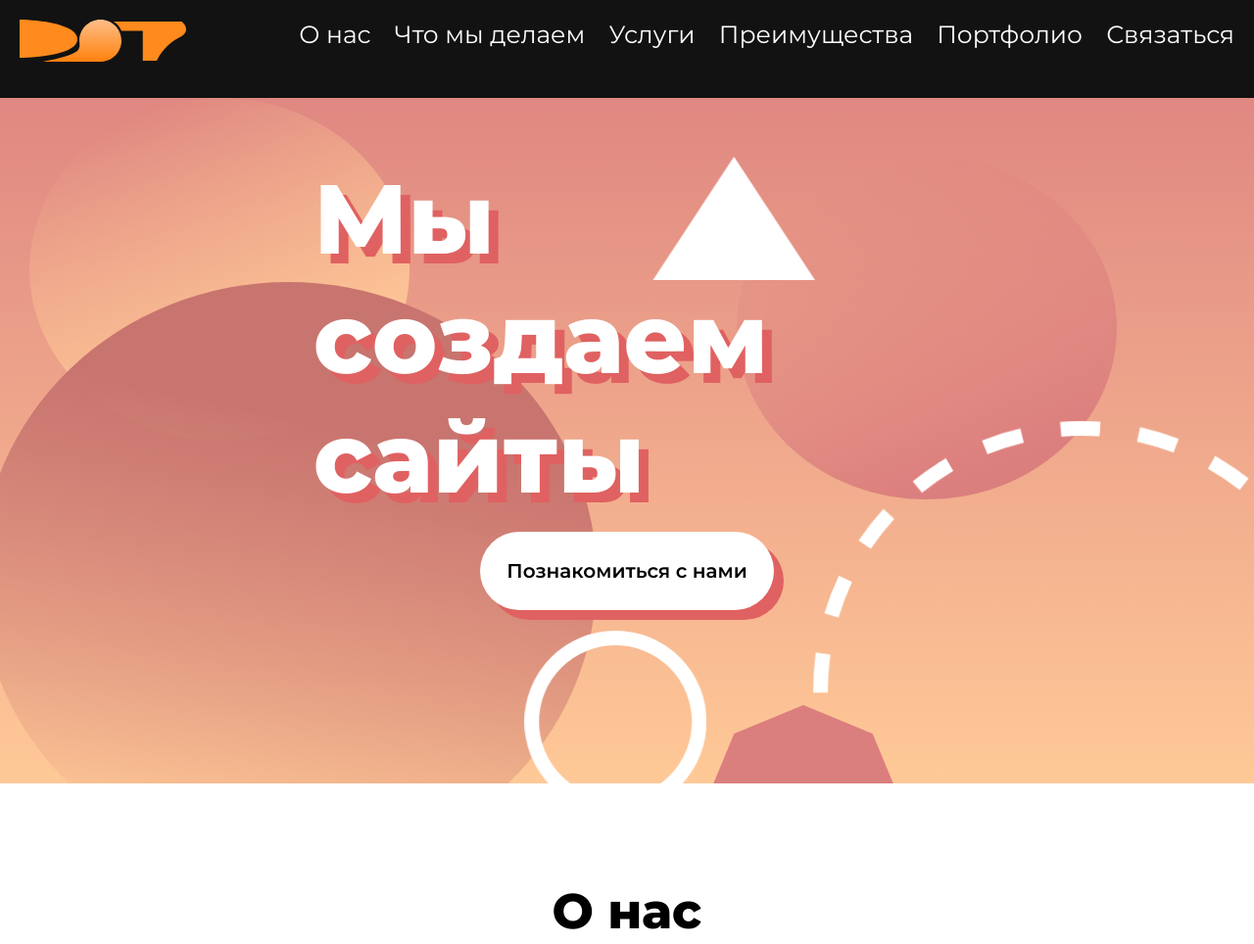
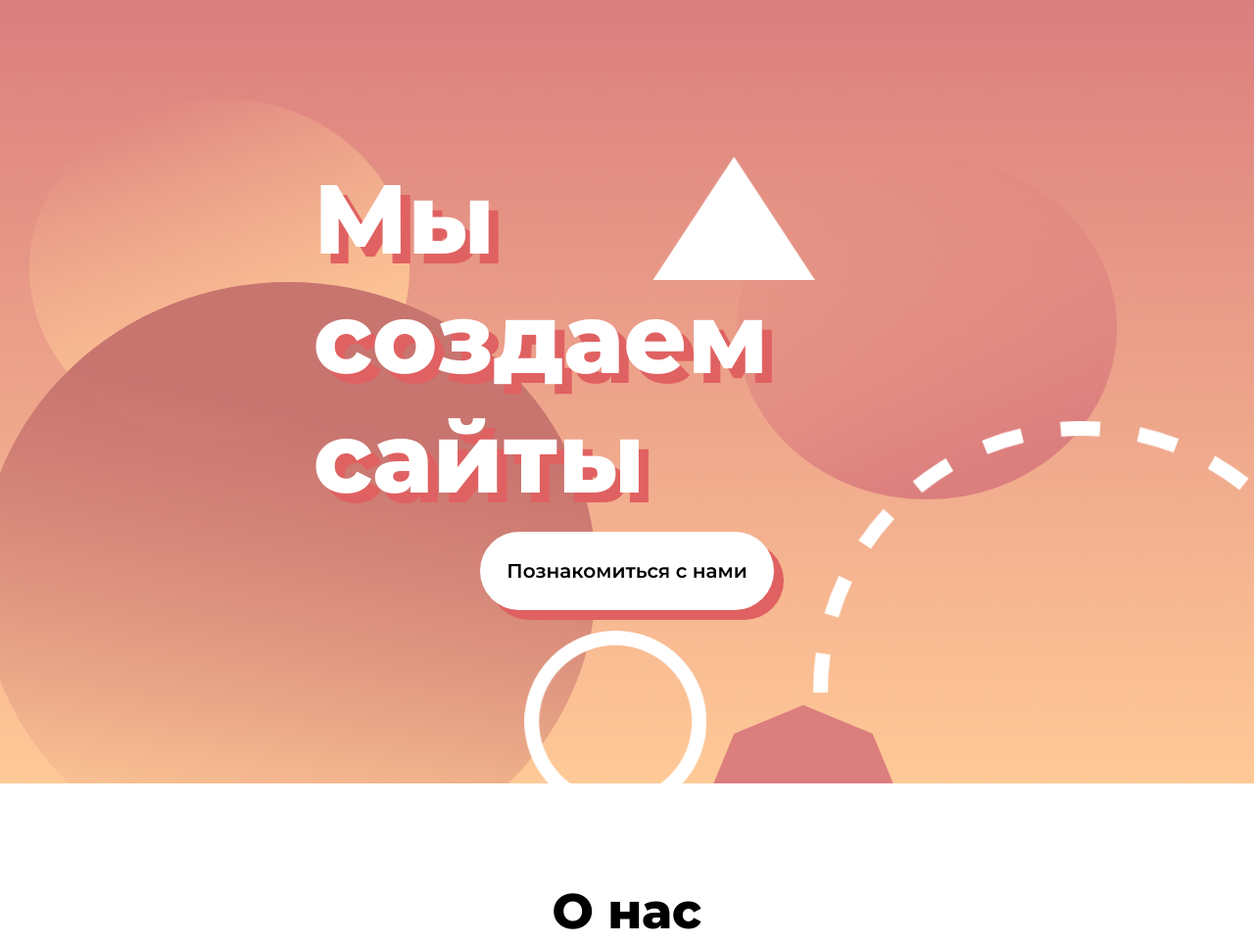
Before and after one commit to honeylemonicetea/Testingwebsite, a plain HTML site: page index.html in a window 1280 px wide. Shown: the top 964 px of the page at 98% size. Drawn offline with Linux system fonts and the light colour scheme.

Commit message:
Update index.html

```diff
--- a/index.html
+++ b/index.html
@@ -7,18 +7,7 @@
     <link rel="stylesheet" href="style.css">
 </head>
 <body>
-    <div class="nav-menu">
-        <a href="#main-section" class = logo-link><img src="img/logo.svg" alt="logo" class="nav-logo"></a>
-        <div class="nav-container">
-            <a href="#about" class="nav-item">О нас</a>
-            <a href="#doing" class="nav-item">Что мы делаем</a>
-            <a href="#services" class="nav-item">Услуги</a>
-            <a href="#advantages" class="nav-item">Преимущества</a>
-            <a href="" class="nav-item">Портфолио</a>
-            <a href="#contact-us" class="nav-item">Связаться</a>
-        </div>
-    </div>
-    <div class="main-section" id = "main-section">
+     <div class="main-section" id = "main-section">
         <div class="main-content">
             <h1 class="main-content-text">Мы создаем сайты</h1>
             <a href="" class="main-content-btn">Познакомиться с нами</a>
```
